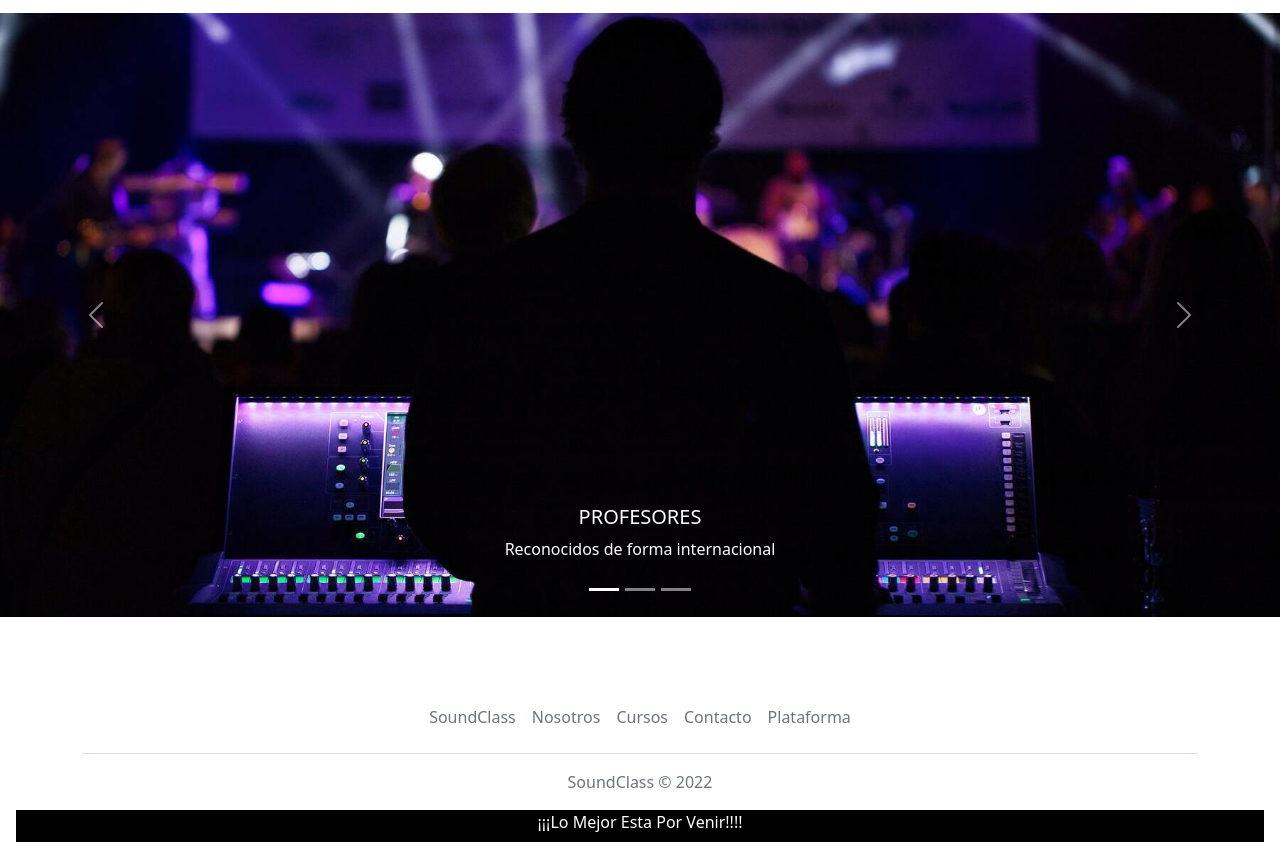
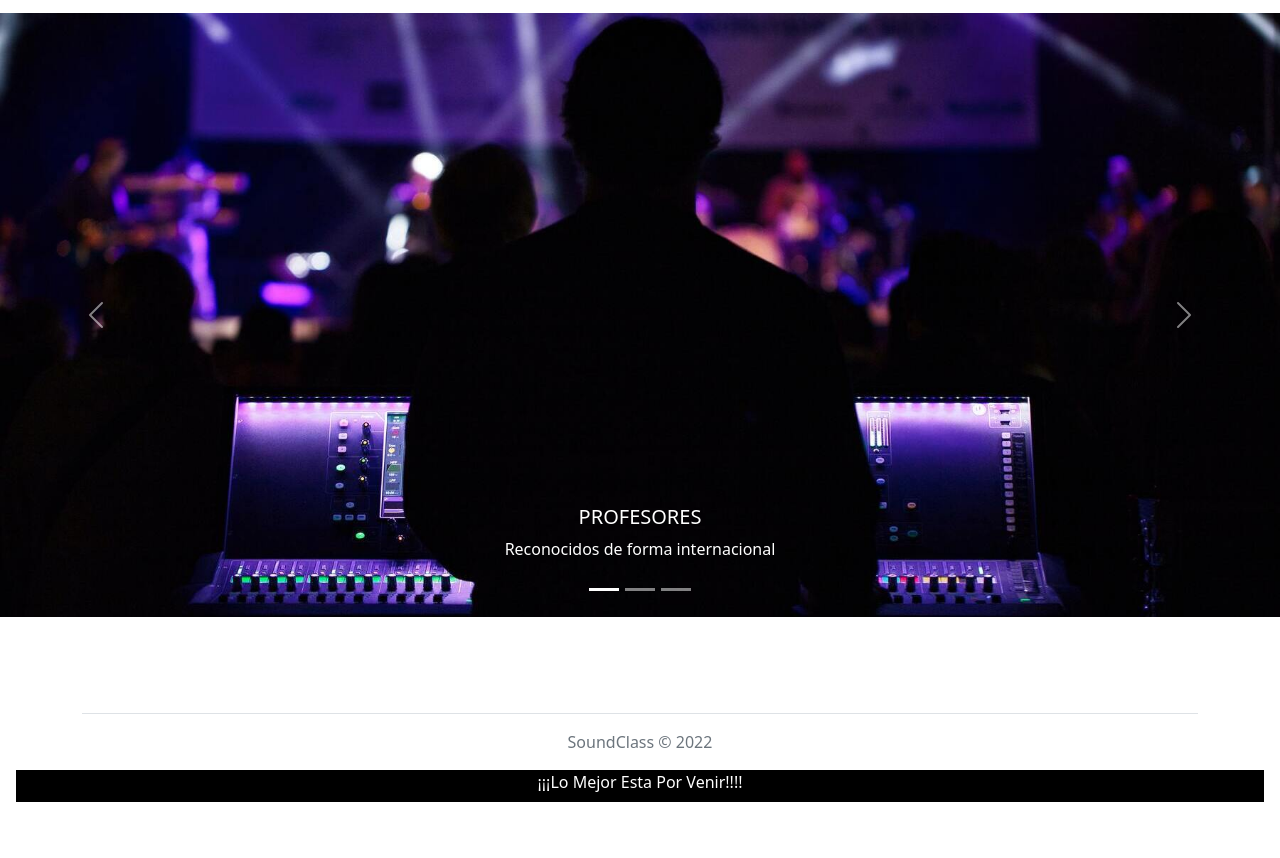
Before and after one commit to Leandrosonido/33055-desarrollo-web, a plain HTML site: page index.html in a window 1280 px wide. Shown: the part 93-951 px from the top of the page. After the commit the page ends 911 px from the top, so only its background shows below. Drawn offline with nearby package versions, Linux system fonts and the light colour scheme.

Commit message:
modificado de footer
Signed-off-by: Leandrosonido <112025524+Leandrosonido@users.noreply.github.com>

```diff
--- a/index.html
+++ b/index.html
@@ -84,11 +84,6 @@
 		<footer class="py-3 my-4"></footer>
 			<div class="container">
 			<ul class="nav justify-content-center border-bottom pb-3 mb-3">
-				<li class="nav-item"><a href="./index.html" class="nav-link px-2 text-muted">SoundClass</a></li>
-				<li class="nav-item"><a href="/pages/nosotros.html" class="nav-link px-2 text-muted">Nosotros</a></li>
-				<li class="nav-item"><a href="/pages/cursos.html" class="nav-link px-2 text-muted">Cursos</a></li>
-				<li class="nav-item"><a href="/pages/contacto.html" class="nav-link px-2 text-muted">Contacto</a></li>
-				<li class="nav-item"><a href="/pages/sesión.html" class="nav-link px-2 text-muted">Plataforma</a></li>
 			</ul>
 				<p class="text-center text-muted"> SoundClass © 2022 </p>
 			</div>
```
